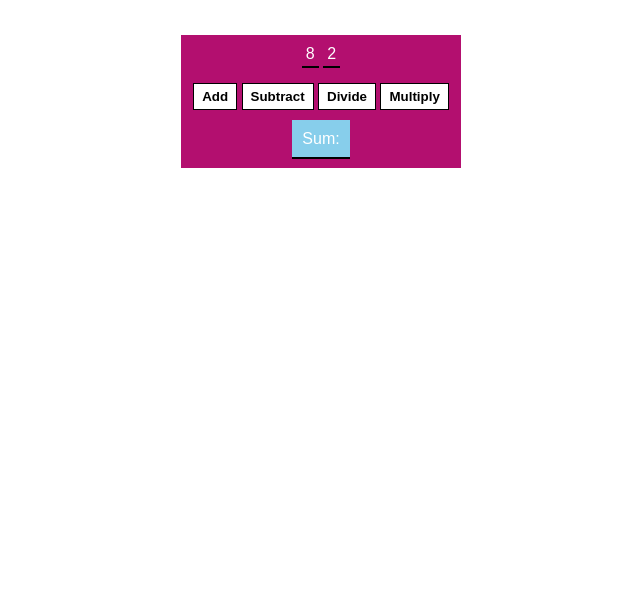
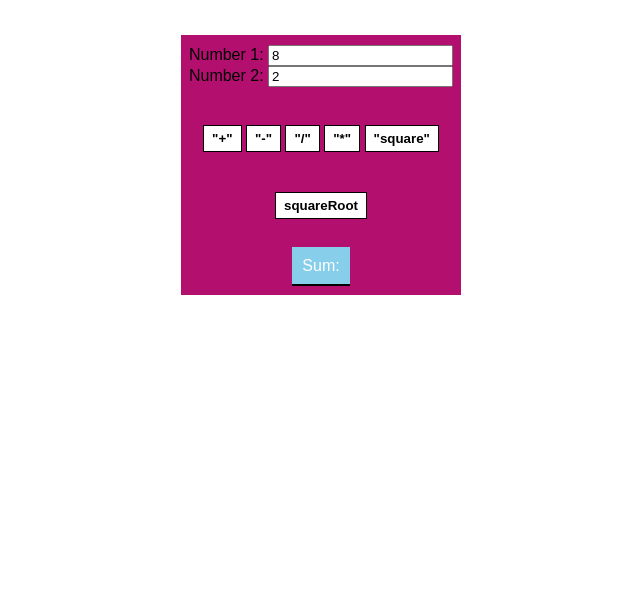
Before and after one commit to febglowing14/Basic-Calculator, a plain HTML site: page index.html in a window 1280 px wide. Shown: the part 202-800 px from the top of the page, without its empty margins (319-959 px from the left). Drawn offline with Linux system fonts and the light colour scheme.

Commit message:
updated square and sqaureroot

```diff
--- a/index.html
+++ b/index.html
@@ -1,21 +1,31 @@
-<html>
+<!DOCTYPE html>
+<html lang="en">
 <head>
+    <meta charset="UTF-8">
+    <meta name="viewport" content="width=device-width, initial-scale=1.0">
     <link rel="stylesheet" href="index.css">
+    <title>Calculator App</title>
 </head>
 <body>
 
-        <h1 >Calculator app</h1>
+    <h1>Calculator App</h1>
     <div id="contains">
-        <span id="num1-el"></span>
-        <span id="num2-el"></span>
+        <label for="num1">Number 1:</label>
+        <input type="number" id="num1" value="8" onclick="input1()">
         <br>
-        <button onclick="add()">Add</button>
-        <button onclick="subtarct()">Subtract</button>
-        <button onclick="divide()">Divide</button>
-        <button onclick="multiple()">Multiply</button>
-        <br>
+        <label for="num2">Number 2:</label>
+        <input type="number" id="num2" value="2">
+        <br><br>
+        <button onclick="add()">"+"</button>
+        <button onclick="subtract()">"-"</button>
+        <button onclick="divide()">"/"</button>
+        <button onclick="multiply()">"*"</button>
+        <button onclick="square()">"square"</button>
+        <button onclick="squareRoot()">squareRoot</button>
+        <br><br>
         <span id="sum-el">Sum: </span>
         <script src="index.js"></script>
     </div>
+
 </body>
 </html>
--- a/index.js
+++ b/index.js
@@ -1,28 +1,46 @@
-let num1 = 8
-let num2 = 2
-document.getElementById("num1-el").textContent = num1
-document.getElementById("num2-el").textContent = num2
 
+//document.getElementById("num1-el").textContent = num1
+let num1, num2
+//document.getElementById("num2-el").textContent = num2
 let  sum = document.getElementById("sum-el")
 console.log(sum)
+function getvalues(){
+     num1 = parseFloat(document.getElementById("num1").value);
+     num2 = parseFloat(document.getElementById("num2").value);
 
+}
 function add() {
+    getvalues()
     let result = num1 + num2
     sum.textContent = "SUM : "+ result
 
 }
 
-function multiple() {
+function multiply() {
+    getvalues()
     let result = num1 * num2
     sum.textContent ="Multiple : "+result
 }
 
-function subtarct() {
+function subtract() {
+    getvalues()
     let result = num1 - num2
     sum.textContent ="Subtract : "+result
 }
 
 function divide() {
+    getvalues()
     let result = num1 / num2
     sum.textContent ="Divide : "+result
 }
+function square(){
+    getvalues()
+    let result = num1 * num1
+    sum.textContent = "Square :" + result
+
+}
+function squareRoot() {
+    getvalues();
+    let result = Math.sqrt(num1);
+    sum.textContent = "SQUARE ROOT: " + result;
+}
```
Lines whose indentation alone changed are shown as unchanged.
